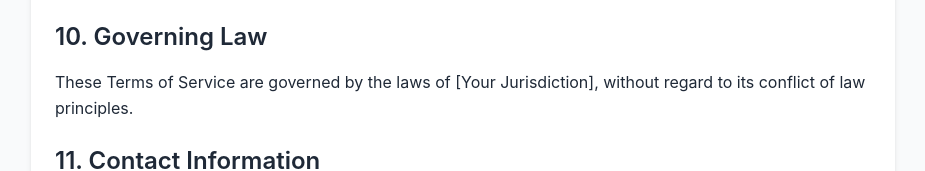
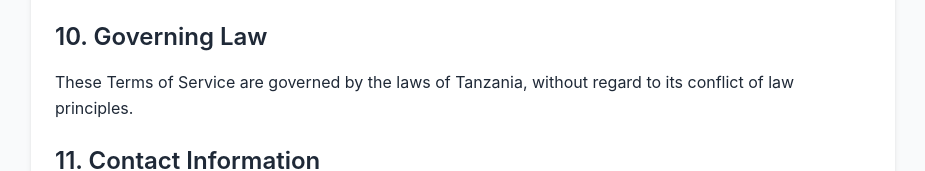
Before and after one commit to JamesFidelis/QueueQuestWeb, a plain HTML site: page terms.html in a window 1280 px wide. Shown: the part 2607-2778 px from the top of the page, without its empty margins (177-1102 px from the left). Drawn offline with nearby package versions, Linux system fonts and the light colour scheme.

Commit message:
Update governing law in Terms of Service to specify Tanzania

```diff
--- a/terms.html
+++ b/terms.html
@@ -121,7 +121,7 @@
                 <p>We may update these Terms of Service at any time. Continued use of the app after changes constitutes acceptance of the new terms.</p>
 
                 <h2 class="text-2xl font-semibold mt-6 mb-4 text-gray-800">10. Governing Law</h2>
-                <p>These Terms of Service are governed by the laws of [Your Jurisdiction], without regard to its conflict of law principles.</p>
+                <p>These Terms of Service are governed by the laws of Tanzania, without regard to its conflict of law principles.</p>
 
                 <h2 class="text-2xl font-semibold mt-6 mb-4 text-gray-800">11. Contact Information</h2>
                 <p>For any questions about these Terms of Service, please contact us at:</p>
```
